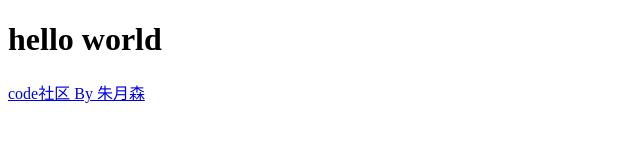
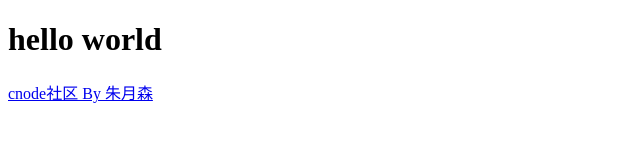
Before and after one commit to zhuyuesen/zhuyuesen.github.io, a plain HTML site: page index.html in a window 1280 px wide. Shown: the full height of the page, 0-640 px from the left. Drawn offline with Linux system fonts and the light colour scheme.

Commit message:
更正路径

```diff
--- a/index.html
+++ b/index.html
@@ -5,6 +5,6 @@
 </head>
 <body>
 <h1>hello world</h1>
-<a href="code.html">code社区 By 朱月森</a>
+<a href="./cnode/index.html">cnode社区 By 朱月森</a>
 </body>
 </html>
```
